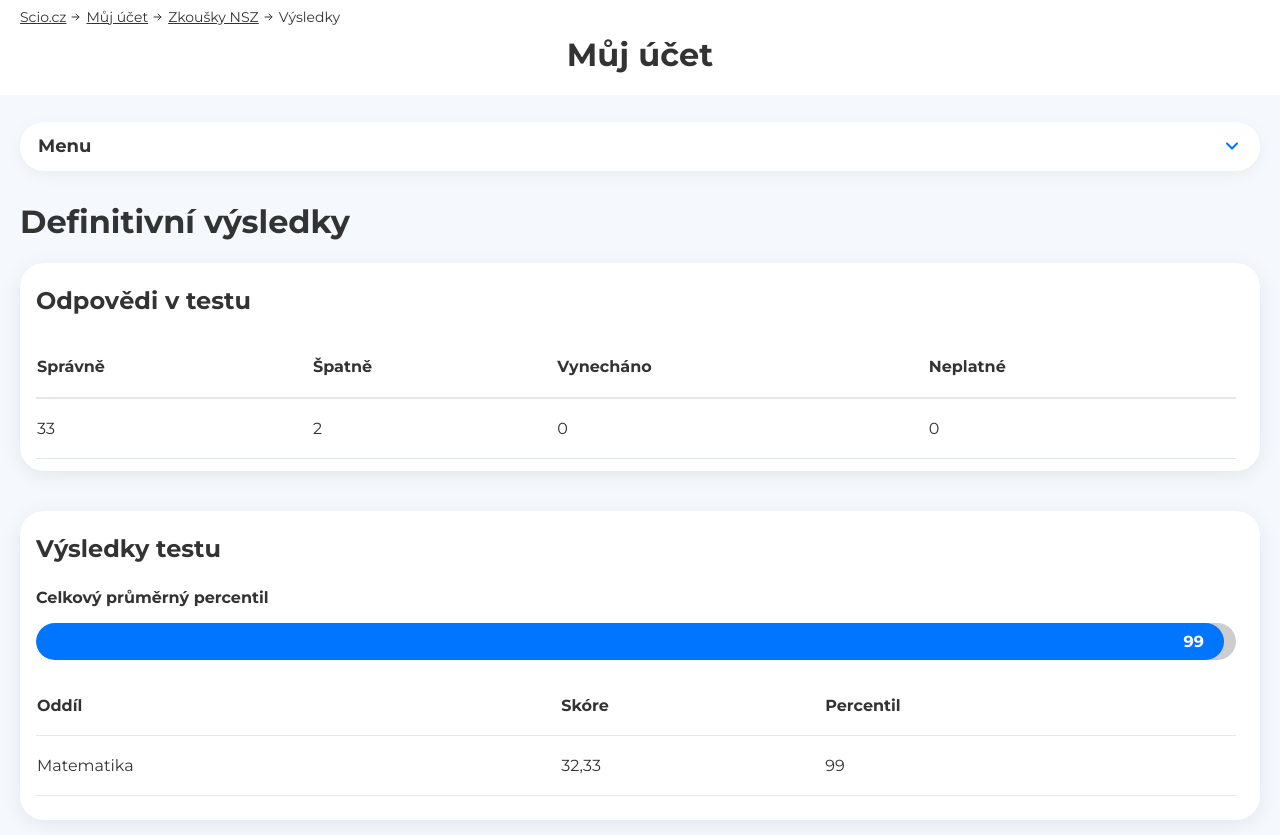
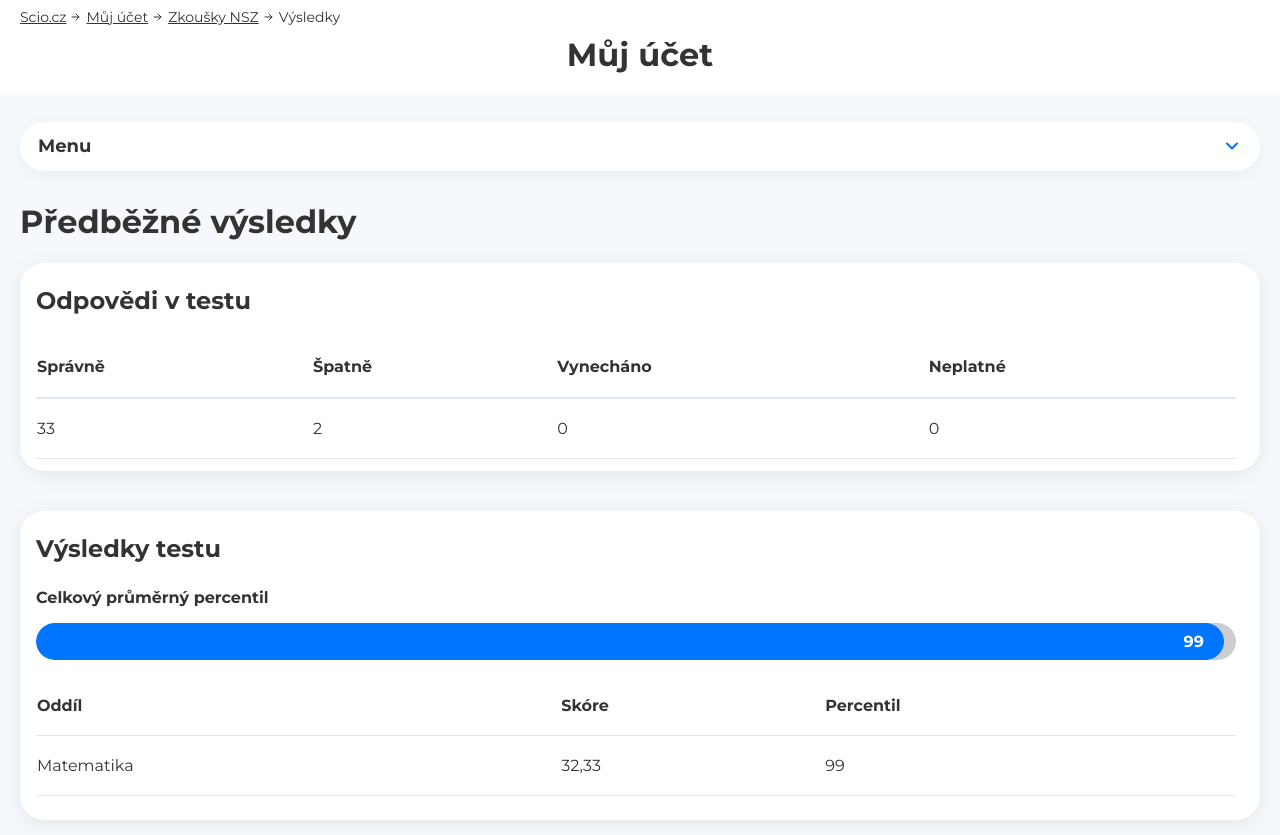
Before and after one commit to Setnad1177/my-site, a plain HTML site: page index.html in a window 1280 px wide. Shown: the part 63-898 px from the top of the page. Drawn offline with Linux system fonts and the light colour scheme.

Commit message:
Předběžné výsledky

```diff
--- a/index.html
+++ b/index.html
@@ -512,7 +512,7 @@
     </aside>
 
     <div class="page-wrapper">
-        <h2 class="main-title">Definitivní výsledky</h2>
+        <h2 class="main-title">Předběžné výsledky</h2>
 
         <div class="card card-odpovedi">
             <h3 class="card-title title-odpovedi">Odpovědi v testu</h3>
@@ -652,4 +652,5 @@
     </script>
 </body>
 
+
 </html>
```
